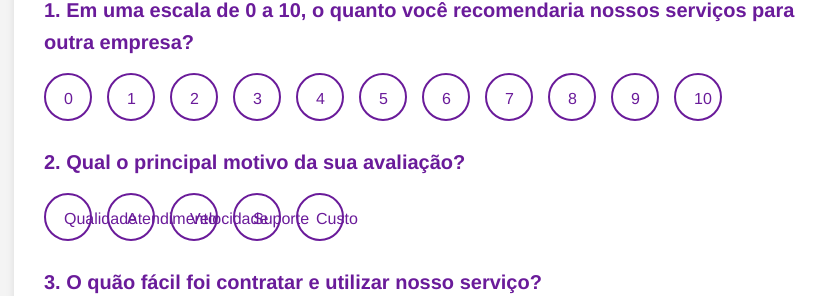
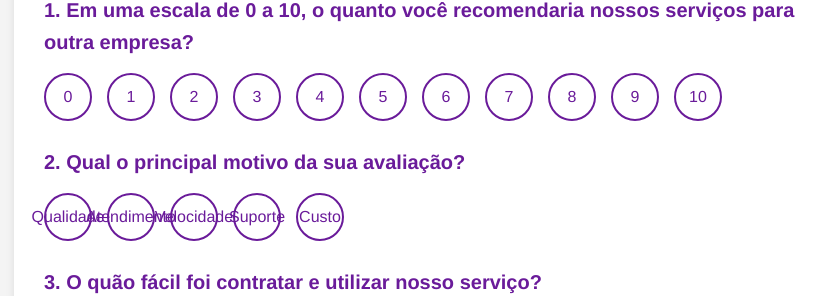
Before and after one commit to Rodrigobrinate/nps, a plain HTML site: page opcao3.html in a window 1280 px wide. Shown: the part 176-472 px from the top of the page, without its empty margins (196-1022 px from the left). Drawn offline with Linux system fonts and the light colour scheme.

Commit message:
Update opcao3.html

```diff
--- a/opcao3.html
+++ b/opcao3.html
@@ -63,27 +63,30 @@
       position: relative;
       display: inline-block;
     }
-    /* Oculta o input padrão e estiliza a label como botão */
+    /* Oculta o input padrão */
     .option input[type="radio"] {
       opacity: 0;
       position: absolute;
       left: -9999px;
     }
+    /* Estilo para botões circulares (usados para números) */
     .option label {
-      display: block;
-      padding: 12px 18px;
+      /* Usando Flexbox para centralizar o conteúdo */
+      display: inline-flex;
+      justify-content: center;
+      align-items: center;
+
+      width: 48px;
+      height: 48px;
       border: 2px solid #6a1b9a;
       border-radius: 50%;
-      width: 48px;
-      height: 48px;
-      text-align: center;
-      line-height: 24px;
       font-size: 16px;
       cursor: pointer;
       transition: background-color 0.3s, color 0.3s;
       color: #6a1b9a;
+      text-align: center;
     }
-    /* Para escalas (estrelas/smileys) ou botões de texto, utilize bordas retangulares */
+    /* Para opções em escalas (estrelas, smileys ou textos maiores), usamos botões retangulares */
     .scale-options .option label {
       border-radius: 4px;
       width: auto;
@@ -109,7 +112,7 @@
     .submit-btn:hover {
       background-color: #4a148c;
     }
-    /* Mensagem de Agradecimento – exibida quando o hash #thankyou é acionado */
+    /* Mensagem de Agradecimento */
     .thankyou-message {
       display: none;
       text-align: center;
```
